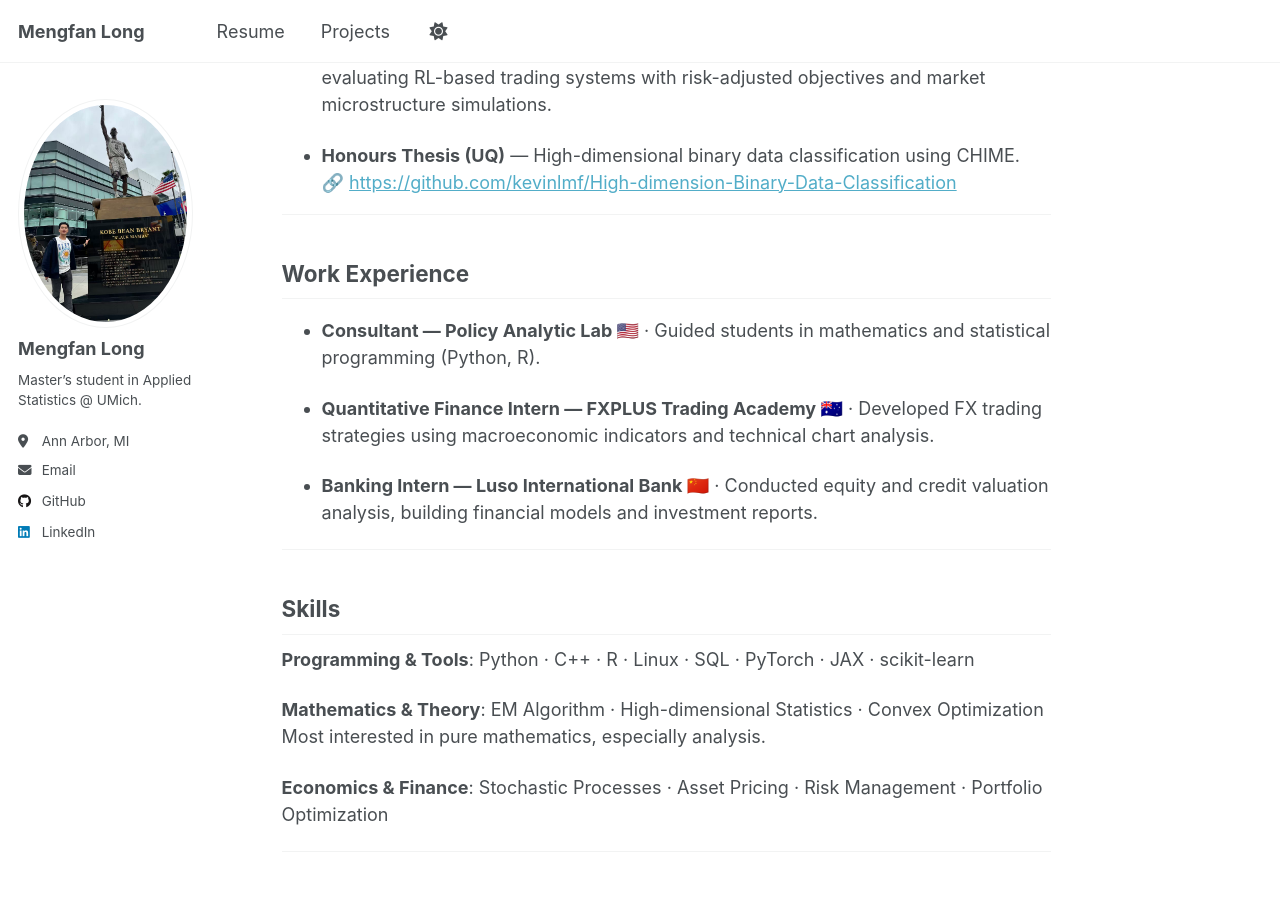
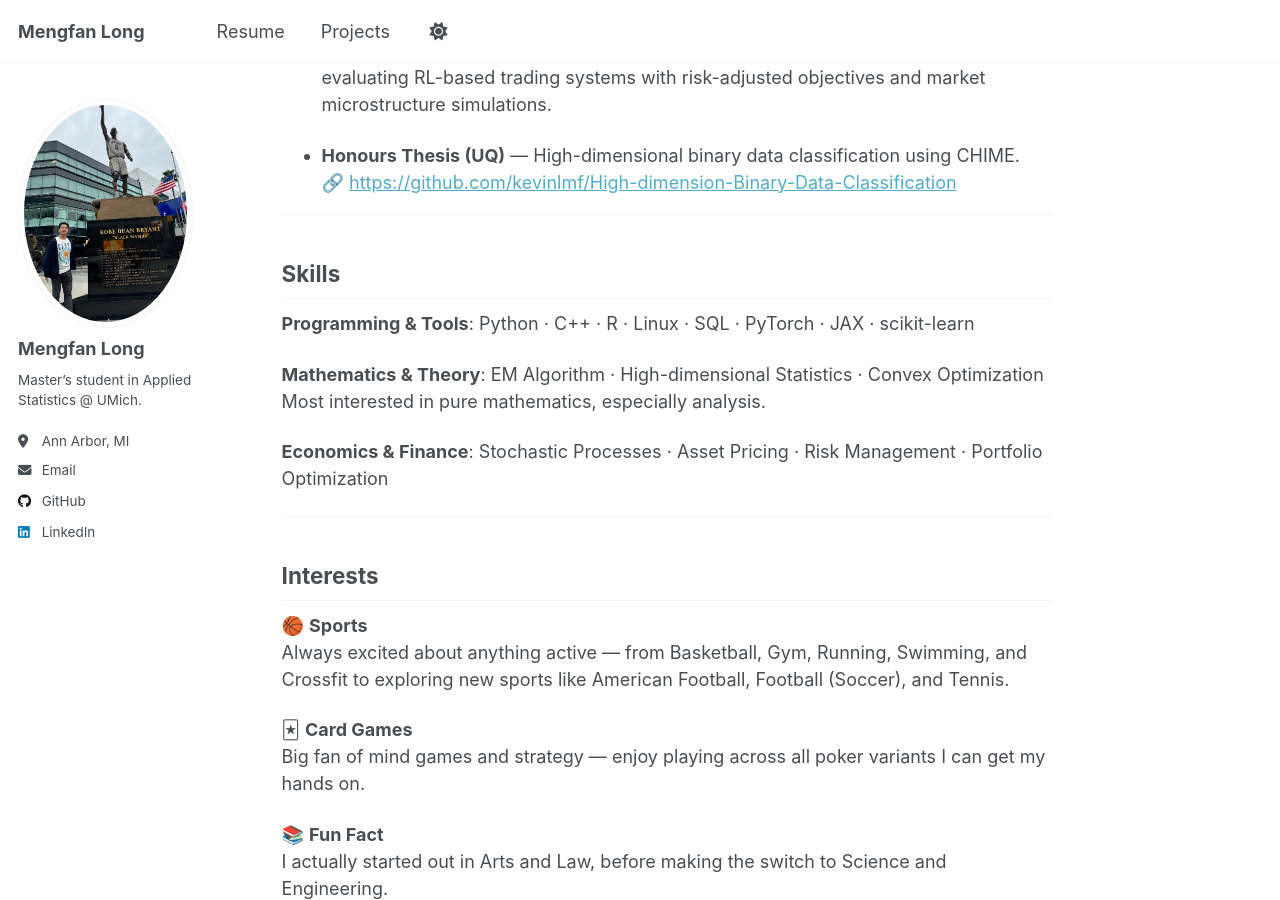
Before and after one commit to kevinlmf/kevinlmf.github.io, a Jekyll site: the page built from index.md, in a window 1280 px wide and 900 px high, scrolled down 807 px. Built offline with Jekyll 4.4.1, drawn with Linux system fonts in a browser that asks for light colours; a script that is not in the unit is left out.

Commit message:
Update index.md

```diff
--- a/index.md
+++ b/index.md
@@ -31,17 +31,6 @@ I place particular emphasis on:
   🔗 <https://github.com/kevinlmf/High-dimension-Binary-Data-Classification>
 
 ---
-
-## Work Experience
-
-- **Consultant — Policy Analytic Lab 🇺🇸** · Guided students in mathematics and statistical programming (Python, R).
-
-- **Quantitative Finance Intern — FXPLUS Trading Academy 🇦🇺** · Developed FX trading strategies using macroeconomic indicators and technical chart analysis.
-
-- **Banking Intern — Luso International Bank 🇨🇳** · Conducted equity and credit valuation analysis, building financial models and investment reports.
-
----
-
 ## Skills
 **Programming & Tools**: Python · C++ · R · Linux · SQL · PyTorch · JAX · scikit-learn
 
```
